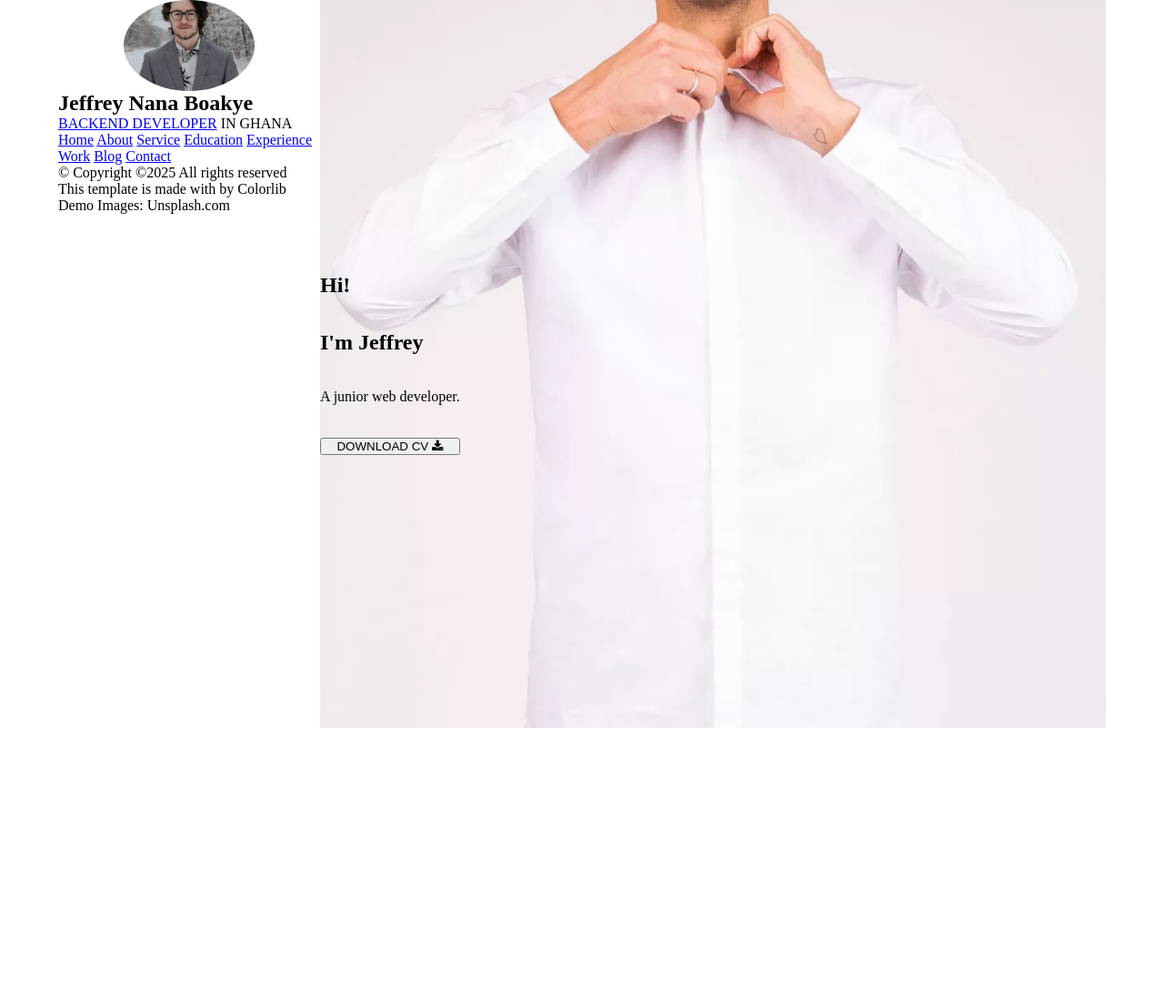
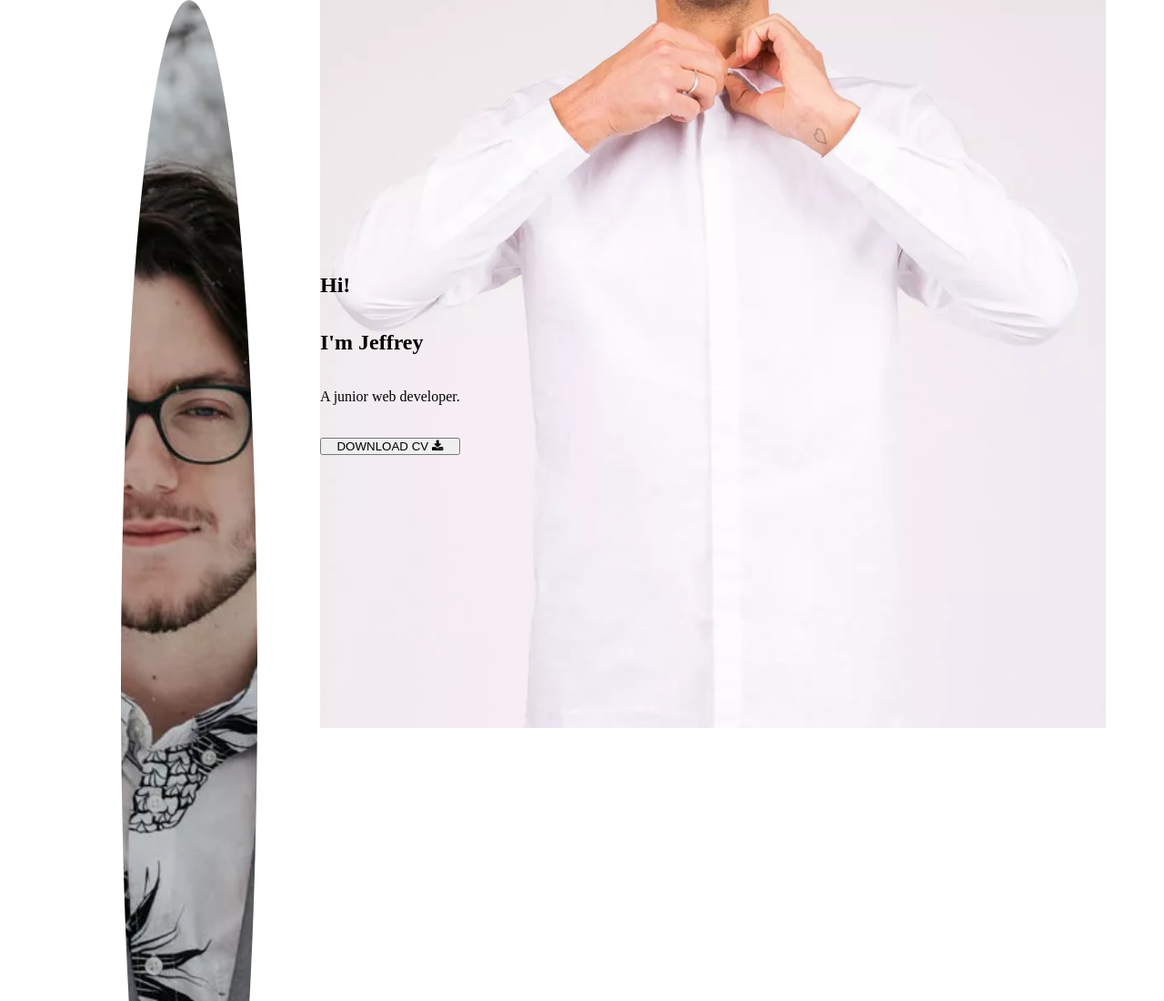
Before and after one commit to Jnboakye/portfolio, a plain HTML site: page index.html in a window 1280 px wide. Shown: the top 1100 px of the page at 91% size. Before the commit the page ends 800 px from the top, so only its background shows below. Drawn offline with Linux system fonts and the light colour scheme.

Commit message:
second commit

```diff
--- a/css/style.css
+++ b/css/style.css
@@ -12,8 +12,8 @@
 
 .avatar {
   background-image: url(../images/avatar.png);
-    height: 100px;
-    width: 50%;
+  height: 1500px;
+  width: 150px;
   margin: auto;
   background-position: center;
   background-size: cover;
@@ -41,5 +41,4 @@
   display: flex;
   flex-direction: column;
   justify-content: space-between;
-
 }
```
Lines whose indentation alone changed are shown as unchanged.
